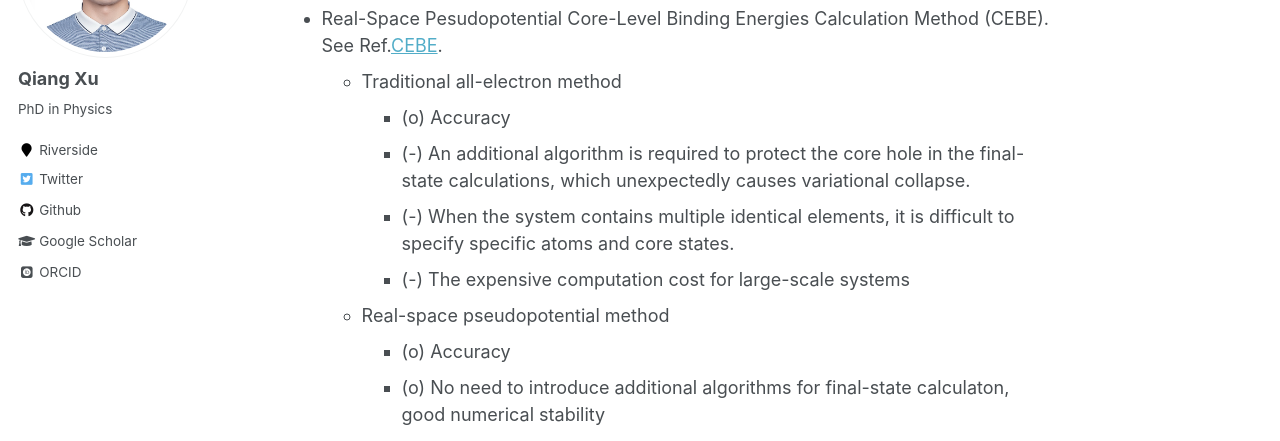
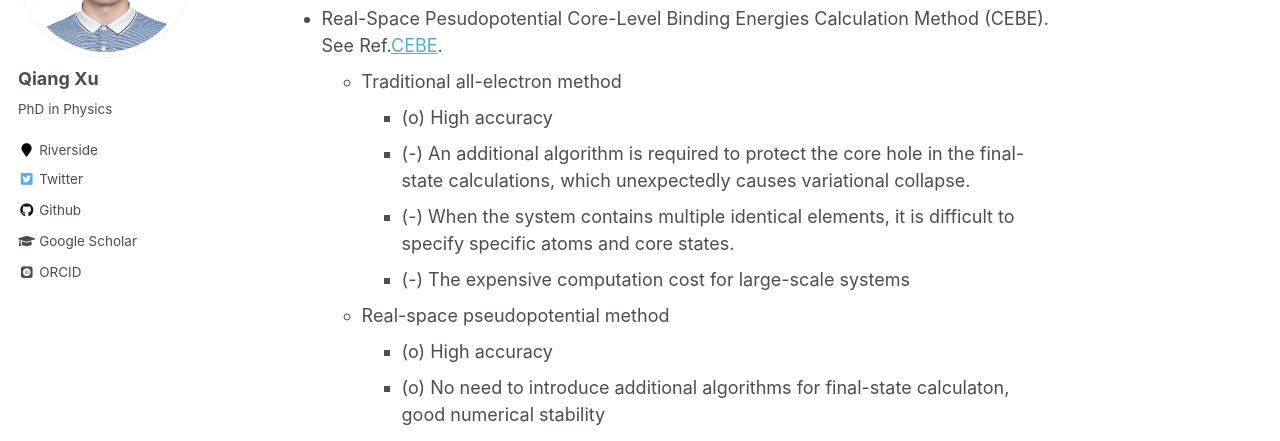
Before and after one commit to xqjlu/xqjlu.github.io, a Jekyll site: the page built from _pages/research.md, in a window 1280 px wide and 900 px high, scrolled down 1147 px. Shown: the part 153-594 px from the top of the window. Built offline with Jekyll 4.4.1, drawn with Linux system fonts in a browser that asks for light colours; some web fonts are replaced.

Commit message:
research ATLAS

```diff
--- a/_pages/research.md
+++ b/_pages/research.md
@@ -28,12 +28,12 @@ We presented a Kohn-Sham DFT based calculation package (ARES), utilizing real-sp
   * Massively parallel is on going
 * Real-Space Pesudopotential Core-Level Binding Energies Calculation Method (CEBE). See Ref.[CEBE](https://doi.org/10.1021/acs.jctc.2c00474).
   * Traditional all-electron method
-    * (o) Accuracy
+    * (o) High accuracy
     * (-) An additional algorithm is required to protect the core hole in the final-state calculations, which unexpectedly causes variational collapse.
     * (-) When the system contains multiple identical elements, it is difficult to specify specific atoms and core states.
     * (-) The expensive computation cost for large-scale systems
   * Real-space pseudopotential method
-    * (o) Accuracy
+    * (o) High accuracy
     * (o) No need to introduce additional algorithms for final-state calculaton, good numerical stability
     * (o) Using non-self-consistent hybrid functional to refine the total energy, high efficiency and accuaracy
     * (o) Core-hole atom and state can be specially and easily selected
```
